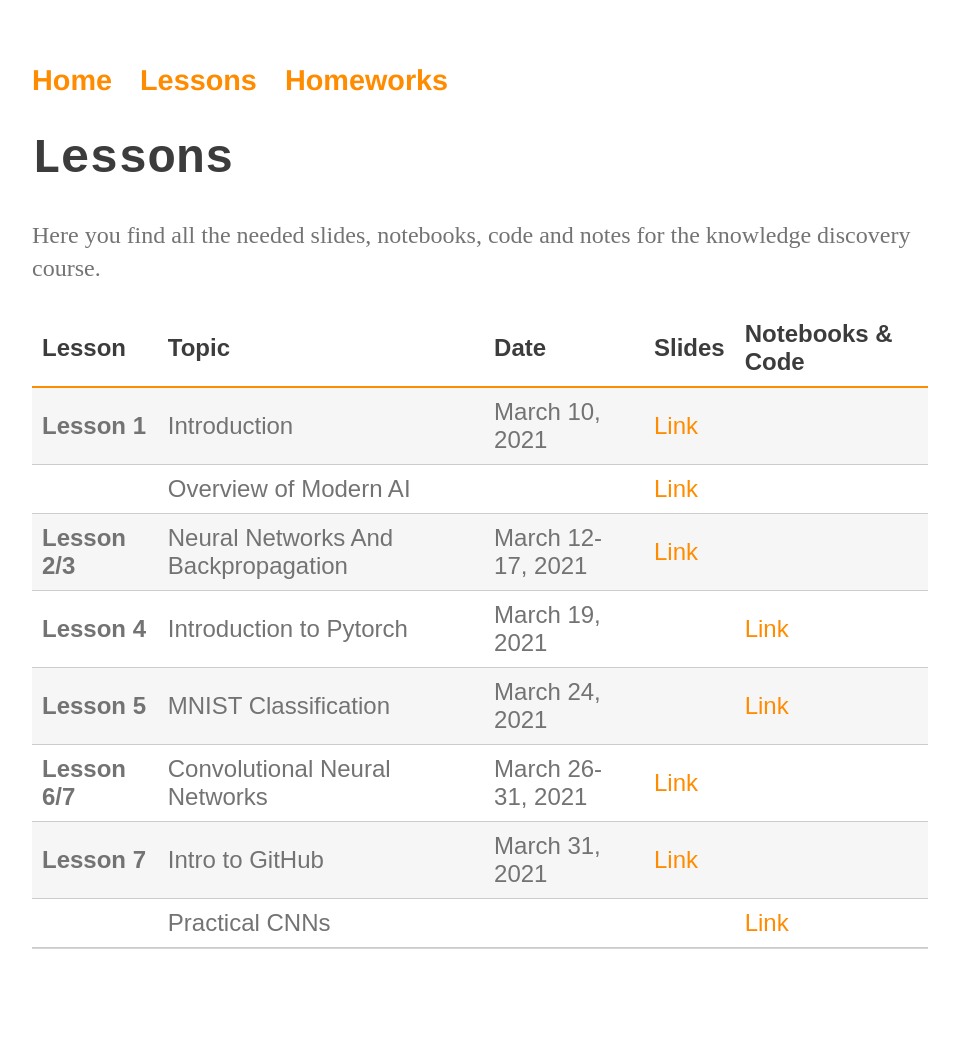
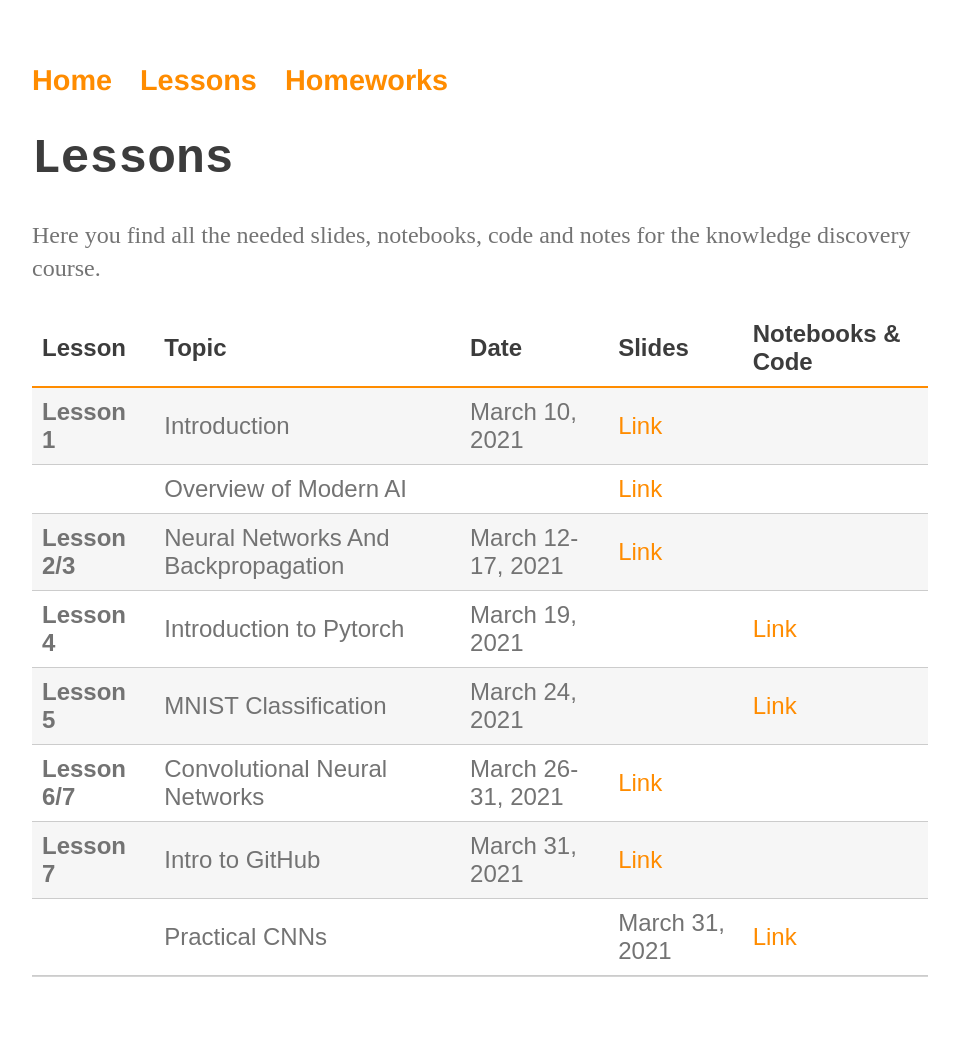
Before and after one commit to perceivelab/knowledge-discovery-course, a Jekyll site: the page built from lezioni.md, in a window 1280 px wide. Shown: the whole page, without its empty margins (160-1119 px from the left). Built offline with Jekyll 4.4.1, drawn with Linux system fonts in a browser that asks for light colours; our own code applies the rules of GitHub Pages for plain Markdown files; before the commit the page ends 1009 px from its top, so only the background shows below that.

Commit message:
Update lezioni.md

```diff
--- a/lezioni.md
+++ b/lezioni.md
@@ -11,6 +11,6 @@ Here you find all the needed slides, notebooks, code and notes for the knowledge
 | **Lesson 5** | MNIST Classification | March 24, 2021 |  | [Link](https://colab.research.google.com/drive/1plsg6GZZe1eSIyRtLSTkE1Z-gc_hCoBC?usp=sharing) |
 | **Lesson 6/7** | Convolutional Neural Networks | March 26-31, 2021 | [Link](https://drive.google.com/file/d/1edIOIJfBG3k-p6EBXmkBwT5Sckzf-bB8/view?usp=sharing) |  |
 | **Lesson 7** | Intro to GitHub | March 31, 2021 | [Link](https://drive.google.com/file/d/16NZEy-1Uo_gZGW-5ooNRh7EU6w-JA9vD/view?usp=sharing) |  |
-|  | Practical CNNs |   |  | [Link](https://colab.research.google.com/drive/1a56IU6YCnca-Gv7KMwathvM9nF11XUdm?usp=sharing) |
+|  | Practical CNNs |   | March 31, 2021 | [Link](https://colab.research.google.com/drive/1a56IU6YCnca-Gv7KMwathvM9nF11XUdm?usp=sharing) |
 
 [404]: /knowledge-discovery-course/fallback
```
